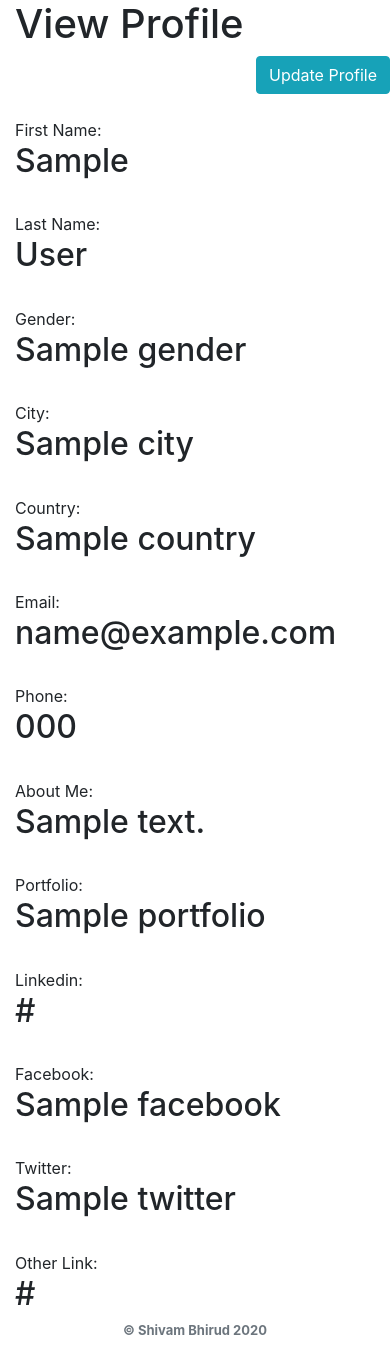
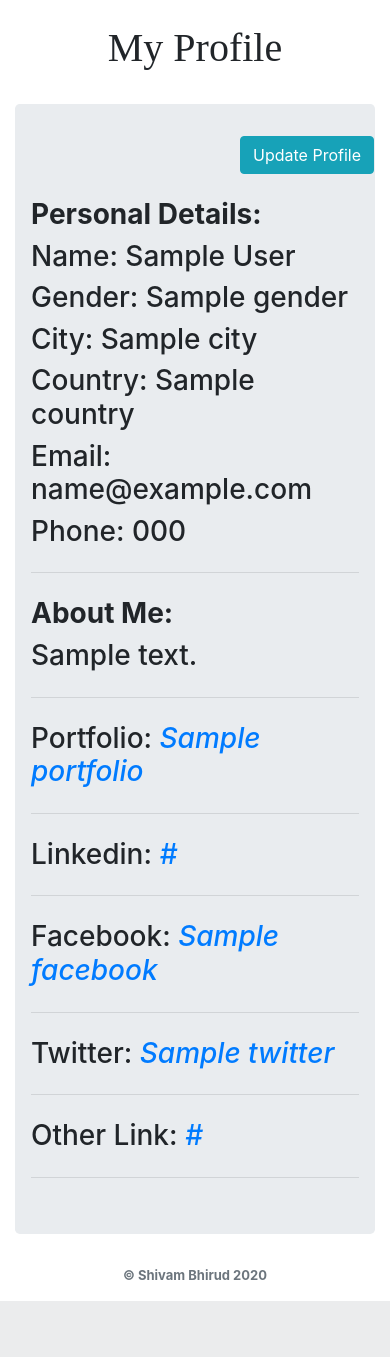
Before and after one commit to ShivamBhirud/Team-up, a Django app: template accounts/templates/accounts/user_profile.html in a window 390 px wide. Shown: the part 76-1433 px from the top of the page. After the commit the page ends 1377 px from the top, so only its background shows below. Run offline with Django 3.2, Linux system fonts and the light colour scheme; the template is opened without the code that fills it: most values are stand-ins (such as "Sample title", 1, 10 or a date in 2020); some libraries are stand-ins or nearby versions.

Commit message:
Added some styling to Update profile and My Profile Pages. Also changed phone number to charfield in model.py

```diff
--- a/Team_Up/settings.py
+++ b/Team_Up/settings.py
@@ -126,7 +126,6 @@ STATICFILES_DIRS = [
 
 STATIC_ROOT = os.path.join(BASE_DIR, 'static')
 STATIC_URL = '/static/'
-STATICFILES_STORAGE = 'whitenoise.storage.CompressedManifestStaticFilesStorage'
 TEMPLATE_DIRS = (
     os.path.join(BASE_DIR, 'templates'),
     os.path.join(BASE_DIR, 'static'),
--- a/accounts/templates/accounts/user_profile.html
+++ b/accounts/templates/accounts/user_profile.html
@@ -8,63 +8,72 @@
 <br>
 <br>
 {% endif %}
-
-<h1>View Profile</h1>
+<br>
+<h1 style="text-align: center; font-family: 'Times New Roman', Times, serif;">My Profile</h1>
+<br>
+<div class="jumbotron">
 <div class="row">
   <a href="{% url 'show_profile_page' %}" class="btn btn-info ml-auto">Update Profile</a>
 </div>
+
 {% for d in data %}
 <br>
-First Name:
-<br>
-<h2>{{ d.first_name }}</h2>
-<br>
-Last Name:
-<br>
-<h2>{{ d.last_name }}</h2>
-<br>
-Gender:
-<br>
-<h2>{{ d.gender }}</h2>
-<br>
-City:
-<br>
-<h2>{{ d.city }}</h2>
-<br>
-Country:
-<br>
-<h2>{{ d.country }}</h2>
-<br>
-Email:
-<br>
-<h2>{{ d.email }}</h2>
-<br>
-Phone:
-<br>
-<h2>{{ d.phone }}</h2>
-<br>
-About Me:
-<br>
-<h2>{{ d.about_me }}</h2>
-<br>
-Portfolio:
-<br>
-<h2>{{ d.portfolio }}</h2>
-<br>
-Linkedin:
-<br>
-<h2>{{ d.linkedin }}</h2>
-<br>
-Facebook:
-<br>
-<h2>{{ d.facebook }}</h2>
-<br>
-Twitter:
-<br>
-<h2>{{ d.twitter }}</h2>
-<br>
-Other Link:
-<br>
-<h2>{{ d.other_url }}</h2>
+<h3 class="display-8" style="font-weight: bold;"> Personal Details:</h3>
+<h3 class="display-8"> Name: {{ d.first_name }} {{ d.last_name }}</h3>
+
+<h3 class="display-8"> Gender: {{ d.gender }}</h3>
+
+<h3 class="display-8"> City: {{ d.city }}</h3>
+
+<h3 class="display-8"> Country: {{ d.country }}</h3>
+
+<h3 class="display-8"> Email: {{ d.email }}</h3>
+
+<h3 class="display-8"> Phone: {{ d.phone }}</h3>
+<hr class="my-4">
+<h3 class="display-8" style="font-weight: bold;"> About Me:</h3>
+<h3 class="display-9" style="text-align: justify;">{{ d.about_me }}</h3>
+<hr class="my-4">
+{% if d.portfolio != 'Not Provided' %}
+<h3 class="display-8"> Portfolio: <a target="_blank" href="{{ d.portfolio }}" style="font-style: italic;">{{ d.portfolio }}</a></h3>
+<hr class="my-4">
+{% else %}
+<h3 class="display-8"> Portfolio: {{ d.portfolio }}</h3>
+<hr class="my-4">
+{% endif %}
+
+{% if d.linkedin != 'Not Provided' %}
+<h3 class="display-8"> Linkedin: <a target="_blank" href="{{ d.linkedin }}" style="font-style: italic;">{{ d.linkedin }}</a></h3>
+<hr class="my-4">
+{% else %}
+<h3 class="display-8"> Linkedin: {{ d.linkedin }}</h3>
+<hr class="my-4">
+{% endif %}
+
+{% if d.facebook != 'Not Provided' %}
+<h3 class="display-8"> Facebook: <a target="_blank" href="{{ d.facebook }}" style="font-style: italic;">{{ d.facebook }}</a></h3>
+<hr class="my-4">
+{% else %}
+<h3 class="display-8"> Facebook: {{ d.facebook }}</h3>
+<hr class="my-4">
+{% endif %}
+
+{% if d.twitter != 'Not Provided' %}
+<h3 class="display-8"> Twitter: <a target="_blank" href="{{ d.twitter }}" style="font-style: italic;">{{ d.twitter }}</a></h3>
+<hr class="my-4">
+{% else %}
+<h3 class="display-8"> Twitter: {{ d.twitter }}</h3>
+<hr class="my-4">
+{% endif %}
+
+{% if d.other_url != 'Not Provided' %}
+<h3 class="display-8"> Other Link: <a target="_blank" href="{{ d.other_url }}" style="font-style: italic;">{{ d.other_url }}</a></h3>
+<hr class="my-4">
+{% else %}
+<h3 class="display-8"> Other Link: {{ d.other_url }}</h3>
+<hr class="my-4">
+{% endif %}
+
 {% endfor %}
+</div>
 {% endblock %}
```
Also changed, not shown: accounts/models.py (+6 -6 lines), accounts/templates/accounts/edit_profile_page.html (+98 -2 lines), accounts/migrations/0008_auto_20200623_1848.py (added), accounts/migrations/0009_auto_20200623_2033.py (added), db.sqlite3.
